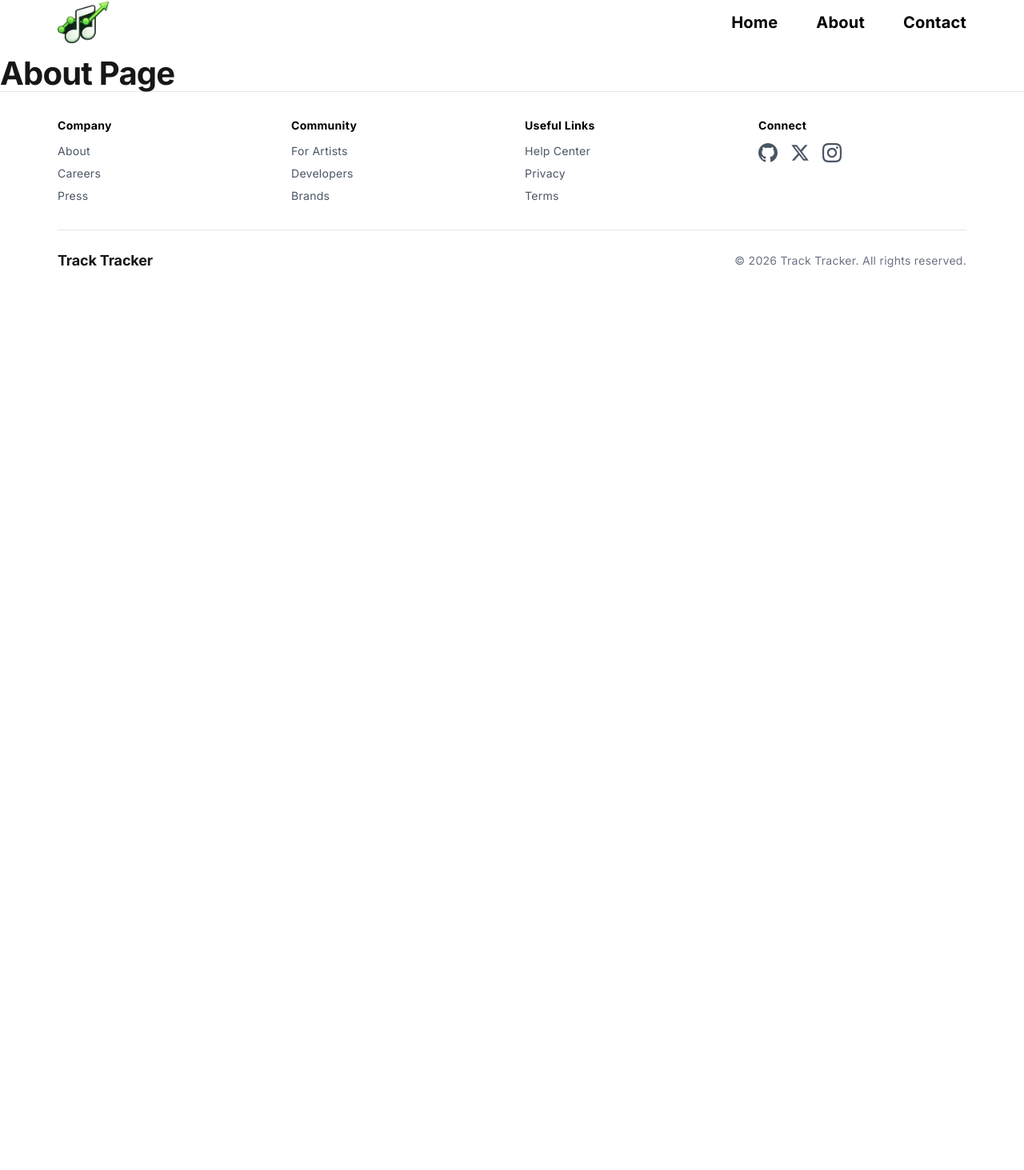
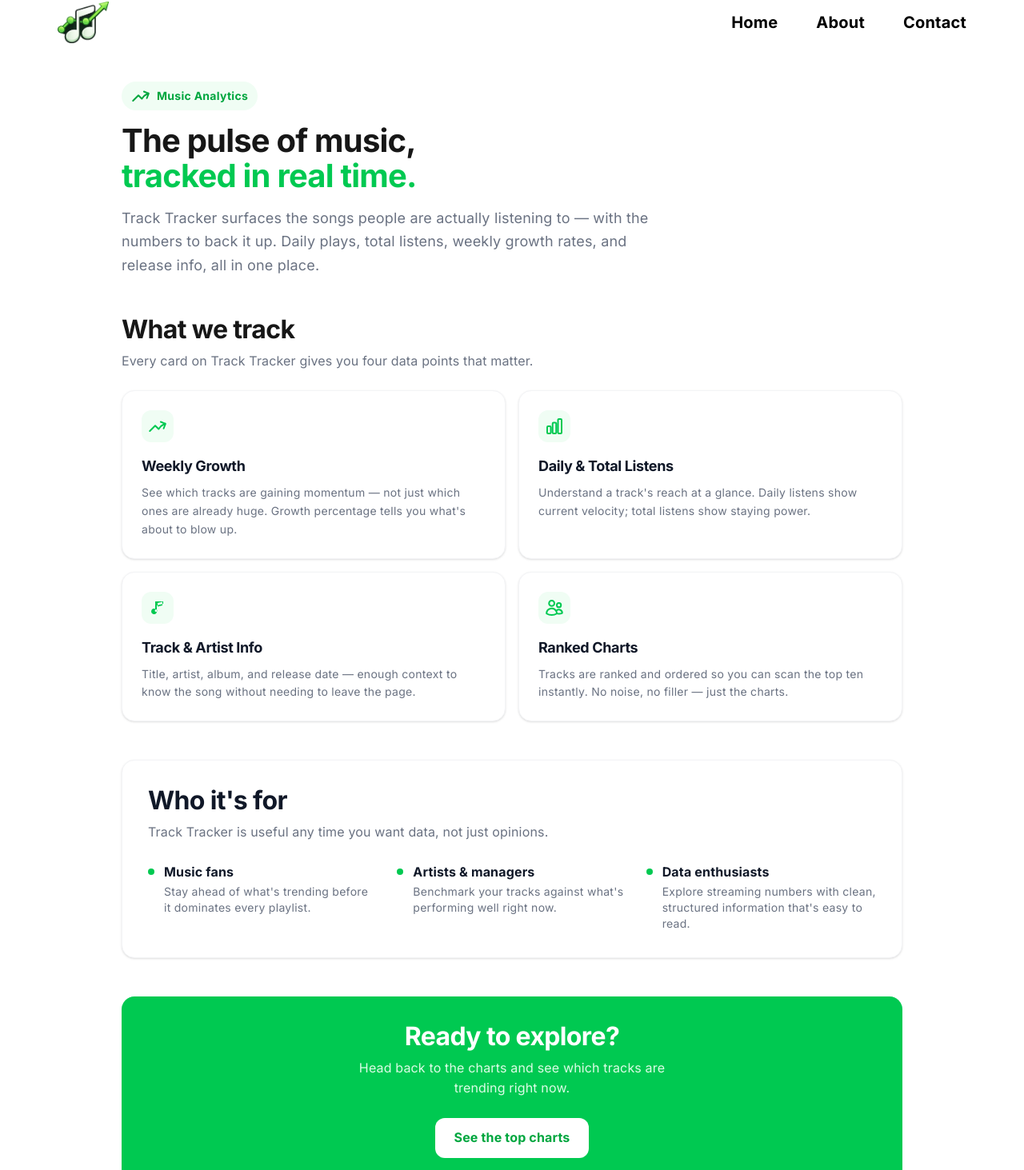
Before and after one commit to colinpmaloney/Track-Tracker-Frontend, a Next.js app: page /about in a window 1280 px wide. Shown: the part 14-1477 px from the top of the page at 80% size. Before the commit the page ends 800 px from the top, so only its background shows below. Built offline with nearby package versions, Linux system fonts and the light colour scheme.

Commit message:
about page

```diff
--- a/app/about/page.tsx
+++ b/app/about/page.tsx
@@ -1,3 +1,158 @@
+import Link from "next/link";
+
+function TrendingUpIcon() {
+    return (
+        <svg className="w-6 h-6" fill="none" viewBox="0 0 24 24" strokeWidth={2} stroke="currentColor">
+            <path strokeLinecap="round" strokeLinejoin="round" d="M2.25 18 9 11.25l4.306 4.307a11.95 11.95 0 0 1 5.814-5.519l2.74-1.22m0 0-5.94-2.281m5.94 2.28-2.28 5.941" />
+        </svg>
+    );
+}
+
+function ChartBarIcon() {
+    return (
+        <svg className="w-6 h-6" fill="none" viewBox="0 0 24 24" strokeWidth={2} stroke="currentColor">
+            <path strokeLinecap="round" strokeLinejoin="round" d="M3 13.125C3 12.504 3.504 12 4.125 12h2.25c.621 0 1.125.504 1.125 1.125v6.75C7.5 20.496 6.996 21 6.375 21h-2.25A1.125 1.125 0 0 1 3 19.875v-6.75ZM9.75 8.625c0-.621.504-1.125 1.125-1.125h2.25c.621 0 1.125.504 1.125 1.125v11.25c0 .621-.504 1.125-1.125 1.125h-2.25a1.125 1.125 0 0 1-1.125-1.125V8.625ZM16.5 4.125c0-.621.504-1.125 1.125-1.125h2.25C20.496 3 21 3.504 21 4.125v15.75c0 .621-.504 1.125-1.125 1.125h-2.25a1.125 1.125 0 0 1-1.125-1.125V4.125Z" />
+        </svg>
+    );
+}
+
+function MusicNoteIcon() {
+    return (
+        <svg className="w-6 h-6" viewBox="0 0 24 24" fill="currentColor">
+            <path d="M9 4v9.38A3.5 3.5 0 1 0 11 17V9l8-2V4H9zm1 13a1.5 1.5 0 1 1 0-3 1.5 1.5 0 0 1 0 3zm8-8-6 1.5V6l6-1.5V9z" />
+        </svg>
+    );
+}
+
+function UsersIcon() {
+    return (
+        <svg className="w-6 h-6" fill="none" viewBox="0 0 24 24" strokeWidth={2} stroke="currentColor">
+            <path strokeLinecap="round" strokeLinejoin="round" d="M15 19.128a9.38 9.38 0 0 0 2.625.372 9.337 9.337 0 0 0 4.121-.952 4.125 4.125 0 0 0-7.533-2.493M15 19.128v-.003c0-1.113-.285-2.16-.786-3.07M15 19.128v.106A12.318 12.318 0 0 1 8.624 21c-2.331 0-4.512-.645-6.374-1.766l-.001-.109a6.375 6.375 0 0 1 11.964-3.07M12 6.375a3.375 3.375 0 1 1-6.75 0 3.375 3.375 0 0 1 6.75 0Zm8.25 2.25a2.625 2.625 0 1 1-5.25 0 2.625 2.625 0 0 1 5.25 0Z" />
+        </svg>
+    );
+}
+
+interface FeatureCardProps {
+    icon: React.ReactNode;
+    title: string;
+    description: string;
+}
+
+function FeatureCard({ icon, title, description }: FeatureCardProps) {
+    return (
+        <div className="bg-white rounded-2xl border border-gray-100 shadow-sm p-6">
+            <div className="w-10 h-10 bg-green-50 rounded-xl flex items-center justify-center text-green-500 mb-4">
+                {icon}
+            </div>
+            <h3 className="font-bold text-gray-900 text-lg mb-2">{title}</h3>
+            <p className="text-gray-500 text-sm leading-relaxed">{description}</p>
+        </div>
+    );
+}
+
+interface AudienceCardProps {
+    label: string;
+    description: string;
+}
+
+function AudienceCard({ label, description }: AudienceCardProps) {
+    return (
+        <div className="flex items-start gap-3">
+            <div className="w-2 h-2 rounded-full bg-green-500 mt-2 flex-shrink-0" />
+            <div>
+                <p className="font-bold text-gray-900">{label}</p>
+                <p className="text-gray-500 text-sm mt-0.5">{description}</p>
+            </div>
+        </div>
+    );
+}
+
 export default function About() {
-    return <h1>About Page</h1>;
+    return (
+        <main className="max-w-5xl mx-auto px-6 py-8">
+
+            {/* Hero */}
+            <section className="mb-12">
+                <div className="inline-flex items-center gap-2 bg-green-50 text-green-600 text-sm font-bold px-3 py-1.5 rounded-full mb-4">
+                    <TrendingUpIcon />
+                    <span>Music Analytics</span>
+                </div>
+                <h1 className="text-foreground mb-4">
+                    The pulse of music,<br />
+                    <span className="text-green-500">tracked in real time.</span>
+                </h1>
+                <p className="text-gray-500 text-lg max-w-2xl leading-relaxed">
+                    Track Tracker surfaces the songs people are actually listening to — with the numbers to back it up.
+                    Daily plays, total listens, weekly growth rates, and release info, all in one place.
+                </p>
+            </section>
+
+            {/* What we track */}
+            <section className="mb-12">
+                <h2 className="text-foreground mb-2">What we track</h2>
+                <p className="text-gray-500 mb-6">Every card on Track Tracker gives you four data points that matter.</p>
+                <div className="grid grid-cols-1 sm:grid-cols-2 gap-4">
+                    <FeatureCard
+                        icon={<TrendingUpIcon />}
+                        title="Weekly Growth"
+                        description="See which tracks are gaining momentum — not just which ones are already huge. Growth percentage tells you what's about to blow up."
+                    />
+                    <FeatureCard
+                        icon={<ChartBarIcon />}
+                        title="Daily & Total Listens"
+                        description="Understand a track's reach at a glance. Daily listens show current velocity; total listens show staying power."
+                    />
+                    <FeatureCard
+                        icon={<MusicNoteIcon />}
+                        title="Track & Artist Info"
+                        description="Title, artist, album, and release date — enough context to know the song without needing to leave the page."
+                    />
+                    <FeatureCard
+                        icon={<UsersIcon />}
+                        title="Ranked Charts"
+                        description="Tracks are ranked and ordered so you can scan the top ten instantly. No noise, no filler — just the charts."
+                    />
+                </div>
+            </section>
+
+            {/* Who it's for */}
+            <section className="mb-12">
+                <div className="bg-white rounded-2xl border border-gray-100 shadow-sm p-8">
+                    <h2 className="text-gray-900 mb-2">Who it's for</h2>
+                    <p className="text-gray-500 mb-6">Track Tracker is useful any time you want data, not just opinions.</p>
+                    <div className="grid grid-cols-1 sm:grid-cols-3 gap-6">
+                        <AudienceCard
+                            label="Music fans"
+                            description="Stay ahead of what's trending before it dominates every playlist."
+                        />
+                        <AudienceCard
+                            label="Artists & managers"
+                            description="Benchmark your tracks against what's performing well right now."
+                        />
+                        <AudienceCard
+                            label="Data enthusiasts"
+                            description="Explore streaming numbers with clean, structured information that's easy to read."
+                        />
+                    </div>
+                </div>
+            </section>
+
+            {/* CTA */}
+            <section>
+                <div className="bg-green-500 rounded-2xl p-8 text-center">
+                    <h2 className="text-white mb-2">Ready to explore?</h2>
+                    <p className="text-green-100 mb-6 max-w-md mx-auto">
+                        Head back to the charts and see which tracks are trending right now.
+                    </p>
+                    <Link
+                        href="/"
+                        className="inline-block bg-white text-green-600 font-bold px-6 py-3 rounded-xl hover:scale-105 transition-all duration-75"
+                    >
+                        See the top charts
+                    </Link>
+                </div>
+            </section>
+
+        </main>
+    );
 }
```
